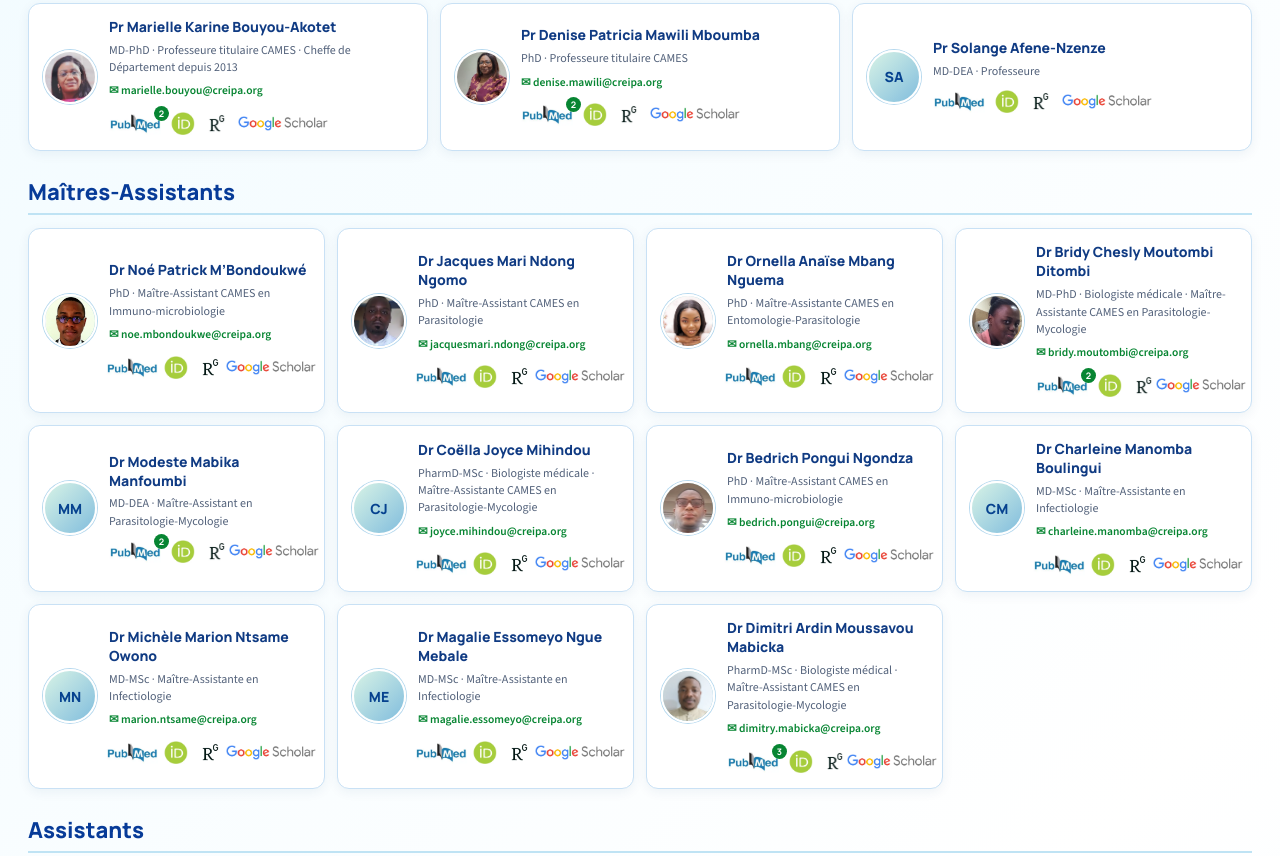
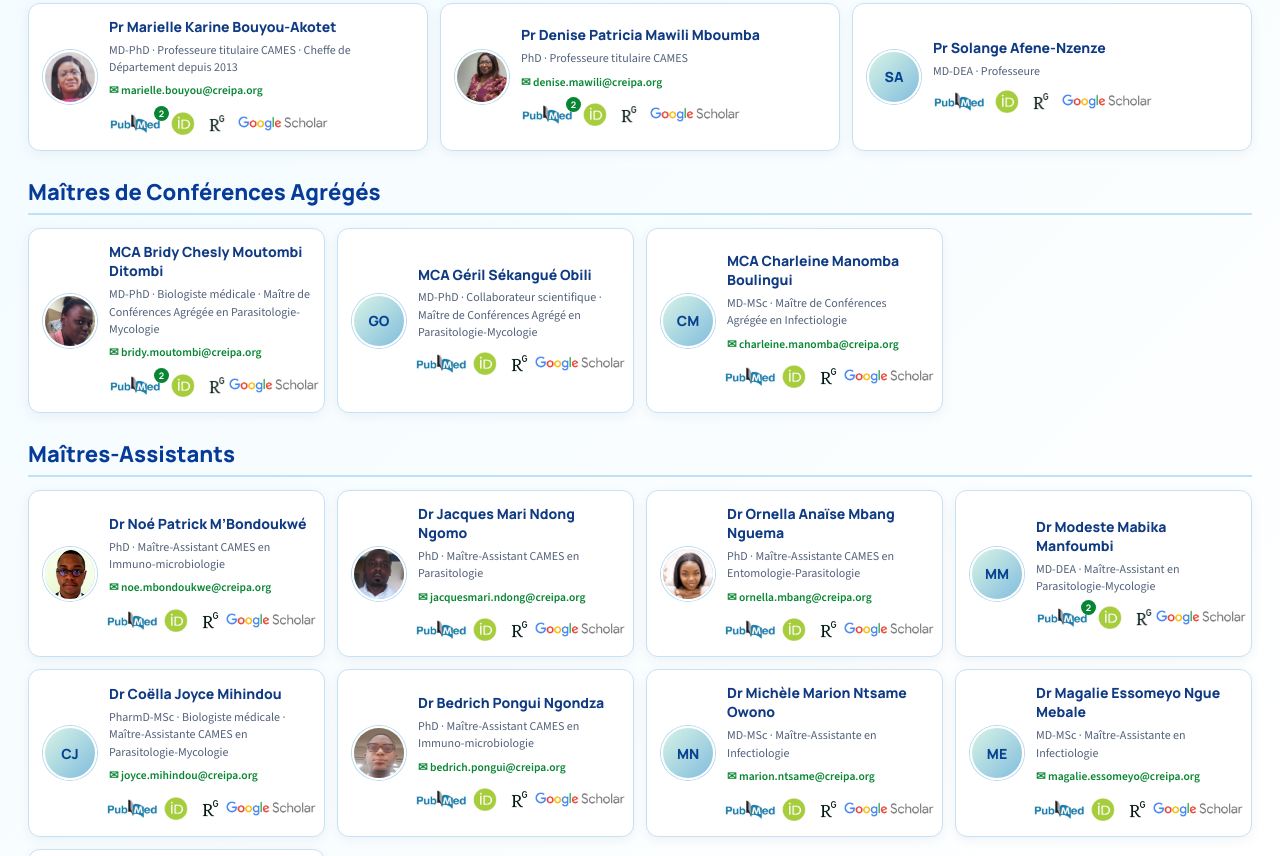
Before and after one commit to PlatinumGab/site-dpmmt, a plain HTML site: page qui-sommes-nous.html in a window 1280 px wide. Shown: the part 905-1761 px from the top of the page. Drawn offline with nearby package versions, Linux system fonts and the light colour scheme.

Commit message:
Add files via upload

```diff
--- a/qui-sommes-nous.html
+++ b/qui-sommes-nous.html
@@ -33,15 +33,18 @@
         <article class="member-card"><img src="assets/pr-denise-mawili-mboumba.png" alt="Pr Denise Patricia Mawili Mboumba" loading="lazy"><div><h4>Pr Denise Patricia Mawili Mboumba</h4><p>PhD · Professeure titulaire CAMES</p><a class="member-email" href="mailto:denise.mawili@creipa.org">✉&nbsp;denise.mawili@creipa.org</a></div></article>
         <article class="member-card"><span class="member-avatar" aria-hidden="true">SA</span><div><h4>Pr Solange Afene-Nzenze</h4><p>MD-DEA · Professeure</p></div></article>
       </div></div>
+      <div class="team-group"><h3>Maîtres de Conférences Agrégés</h3><div class="member-grid">
+        <article class="member-card"><img src="assets/dr-bridy-chesly-moutombi-ditombi.png" alt="MCA Bridy Chesly Moutombi Ditombi" loading="lazy"><div><h4>MCA Bridy Chesly Moutombi Ditombi</h4><p>MD-PhD · Biologiste médicale · Maître de Conférences Agrégée en Parasitologie-Mycologie</p><a class="member-email" href="mailto:bridy.moutombi@creipa.org">✉&nbsp;bridy.moutombi@creipa.org</a></div></article>
+        <article class="member-card"><span class="member-avatar" aria-hidden="true">GO</span><div><h4>MCA Géril Sékangué Obili</h4><p>MD-PhD · Collaborateur scientifique · Maître de Conférences Agrégé en Parasitologie-Mycologie</p></div></article>
+        <article class="member-card"><span class="member-avatar" aria-hidden="true">CM</span><div><h4>MCA Charleine Manomba Boulingui</h4><p>MD-MSc · Maître de Conférences Agrégée en Infectiologie</p><a class="member-email" href="mailto:charleine.manomba@creipa.org">✉&nbsp;charleine.manomba@creipa.org</a></div></article>
+      </div></div>
       <div class="team-group"><h3>Maîtres-Assistants</h3><div class="member-grid">
         <article class="member-card"><img src="assets/dr-noe-patrick-mbondoukwe.png" alt="Dr Noé Patrick M’Bondoukwé" loading="lazy"><div><h4>Dr Noé Patrick M’Bondoukwé</h4><p>PhD · Maître-Assistant CAMES en Immuno-microbiologie</p><a class="member-email" href="mailto:noe.mbondoukwe@creipa.org">✉&nbsp;noe.mbondoukwe@creipa.org</a></div></article>
         <article class="member-card"><img src="assets/dr-jacques-mari-ndong-ngomo.png" alt="Dr Jacques Mari Ndong Ngomo" loading="lazy"><div><h4>Dr Jacques Mari Ndong Ngomo</h4><p>PhD · Maître-Assistant CAMES en Parasitologie</p><a class="member-email" href="mailto:jacquesmari.ndong@creipa.org">✉&nbsp;jacquesmari.ndong@creipa.org</a></div></article>
         <article class="member-card"><img src="assets/dr-ornella-anaise-mbang-nguema.png" alt="Dr Ornella Anaïse Mbang Nguema" loading="lazy"><div><h4>Dr Ornella Anaïse Mbang Nguema</h4><p>PhD · Maître-Assistante CAMES en Entomologie-Parasitologie</p><a class="member-email" href="mailto:ornella.mbang@creipa.org">✉&nbsp;ornella.mbang@creipa.org</a></div></article>
-        <article class="member-card"><img src="assets/dr-bridy-chesly-moutombi-ditombi.png" alt="Dr Bridy Chesly Moutombi Ditombi" loading="lazy"><div><h4>Dr Bridy Chesly Moutombi Ditombi</h4><p>MD-PhD · Biologiste médicale · Maître-Assistante CAMES en Parasitologie-Mycologie</p><a class="member-email" href="mailto:bridy.moutombi@creipa.org">✉&nbsp;bridy.moutombi@creipa.org</a></div></article>
         <article class="member-card"><span class="member-avatar" aria-hidden="true">MM</span><div><h4>Dr Modeste Mabika Manfoumbi</h4><p>MD-DEA · Maître-Assistant en Parasitologie-Mycologie</p></div></article>
         <article class="member-card"><span class="member-avatar" aria-hidden="true">CJ</span><div><h4>Dr Coëlla Joyce Mihindou</h4><p>PharmD-MSc · Biologiste médicale · Maître-Assistante CAMES en Parasitologie-Mycologie</p><a class="member-email" href="mailto:joyce.mihindou@creipa.org">✉&nbsp;joyce.mihindou@creipa.org</a></div></article>
         <article class="member-card"><img src="assets/dr-bedrich-pongui-ngondza.png" alt="Dr Bedrich Pongui Ngondza" loading="lazy"><div><h4>Dr Bedrich Pongui Ngondza</h4><p>PhD · Maître-Assistant CAMES en Immuno-microbiologie</p><a class="member-email" href="mailto:bedrich.pongui@creipa.org">✉&nbsp;bedrich.pongui@creipa.org</a></div></article>
-        <article class="member-card"><span class="member-avatar" aria-hidden="true">CM</span><div><h4>Dr Charleine Manomba Boulingui</h4><p>MD-MSc · Maître-Assistante en Infectiologie</p><a class="member-email" href="mailto:charleine.manomba@creipa.org">✉&nbsp;charleine.manomba@creipa.org</a></div></article>
         <article class="member-card"><span class="member-avatar" aria-hidden="true">MN</span><div><h4>Dr Michèle Marion Ntsame Owono</h4><p>MD-MSc · Maître-Assistante en Infectiologie</p><a class="member-email" href="mailto:marion.ntsame@creipa.org">✉&nbsp;marion.ntsame@creipa.org</a></div></article>
         <article class="member-card"><span class="member-avatar" aria-hidden="true">ME</span><div><h4>Dr Magalie Essomeyo Ngue Mebale</h4><p>MD-MSc · Maître-Assistante en Infectiologie</p><a class="member-email" href="mailto:magalie.essomeyo@creipa.org">✉&nbsp;magalie.essomeyo@creipa.org</a></div></article>
         <article class="member-card"><img src="assets/dr-dimitri-ardin-moussavou-mabicka.png" alt="Dr Dimitri Ardin Moussavou Mabicka" loading="lazy"><div><h4>Dr Dimitri Ardin Moussavou Mabicka</h4><p>PharmD-MSc · Biologiste médical · Maître-Assistant CAMES en Parasitologie-Mycologie</p><a class="member-email" href="mailto:dimitry.mabicka@creipa.org">✉&nbsp;dimitry.mabicka@creipa.org</a></div></article>
@@ -57,7 +60,6 @@
       </div></div>
       <div class="team-group"><h3>Collaborateurs scientifiques</h3><div class="member-grid collaborator-grid">
         <article class="member-card"><span class="member-avatar" aria-hidden="true">VK</span><div><h4>Dr Jeanne Vanessa Koumba Lengongo</h4><p>Collaboratrice scientifique · Maître-assistante</p></div></article>
-        <article class="member-card"><span class="member-avatar" aria-hidden="true">GO</span><div><h4>Dr Géril Sékangué Obili</h4><p>MD-PhD · Collaborateur scientifique · Maître-assistant en Parasitologie-Mycologie</p></div></article>
         <article class="member-card"><span class="member-avatar" aria-hidden="true">EO</span><div><h4>Dr Esther Ontsira</h4><p>MCA · Collaboratrice scientifique en Bactériologie</p></div></article>
         <article class="member-card"><span class="member-avatar" aria-hidden="true">CB</span><div><h4>Pr Cyrille Bisseye</h4></div></article>
         <article class="member-card"><span class="member-avatar" aria-hidden="true">PM</span><div><h4>Pr Patrick Mickala</h4></div></article>
--- a/script.js
+++ b/script.js
@@ -28,7 +28,7 @@ const orcidIds = {
   'patrick mickala': '0000-0002-5376-0906'
 };
 const normalizeName = (value) => value.normalize('NFD').replace(/[\u0300-\u036f]/g, '').replace(/[’']/g, '').toLowerCase().replace(/[^a-z0-9 ]/g, '').replace(/\s+/g, ' ').trim();
-const cleanAuthorName = (value) => value.replace(/\b(?:Dr|Pr|Prof(?:esseur)?|Docteur|M(?:me|r|lle))\.?\s*/gi, '').replace(/\s+/g, ' ').trim();
+const cleanAuthorName = (value) => value.replace(/\b(?:MCA|Dr|Pr|Prof(?:esseur)?|Docteur|M(?:me|r|lle))\.?\s*/gi, '').replace(/\s+/g, ' ').trim();
 const pubmedSearchFor = (name) => {
   const clean = cleanAuthorName(name).replace(/[’']/g, ' ').replace(/\s+/g, ' ').trim();
   const words = clean.split(' ').filter(Boolean);
@@ -213,7 +213,7 @@ if (researcherGrid) {
     const name = (item.querySelector('span')?.textContent || item.textContent).trim();
     if (!name) return;
 
-    const avatarInitials = name.split(/\s+/).filter((part) => !/^(Pr|Dr|Prof\.?|Docteur|Mr|Mme|M\.)$/i.test(part)).slice(0, 2).map((part) => part[0]).join('').toUpperCase();
+    const avatarInitials = name.split(/\s+/).filter((part) => !/^(Pr|Dr|MCA|Prof\.?|Docteur|Mr|Mme|M\.)$/i.test(part)).slice(0, 2).map((part) => part[0]).join('').toUpperCase();
     item.classList.remove('staff-member');
     item.classList.add('researcher-entry');
     const openProfile = document.createElement('button');
@@ -229,7 +229,7 @@ if (researcherGrid) {
       const initials = document.createElement('span');
       initials.className = 'researcher-initials';
       initials.setAttribute('aria-hidden', 'true');
-      initials.textContent = name.split(/\s+/).filter((part) => !/^(Pr|Dr|Prof\.?|Docteur|Mr|Mme|M\.)$/i.test(part)).slice(0, 2).map((part) => part[0]).join('').toUpperCase();
+      initials.textContent = name.split(/\s+/).filter((part) => !/^(Pr|Dr|MCA|Prof\.?|Docteur|Mr|Mme|M\.)$/i.test(part)).slice(0, 2).map((part) => part[0]).join('').toUpperCase();
       openProfile.append(initials);
       item.replaceChildren(openProfile);
     }
```
Also changed, not shown: actualites.html (+1 -1 lines).
